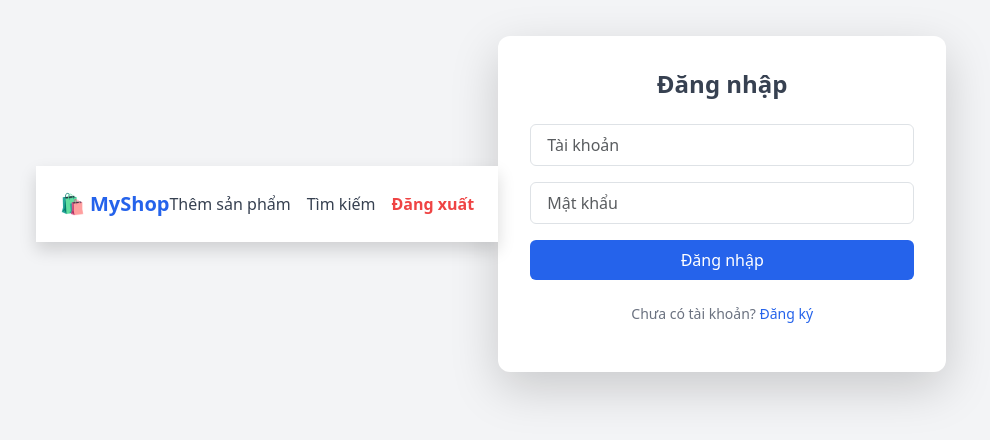
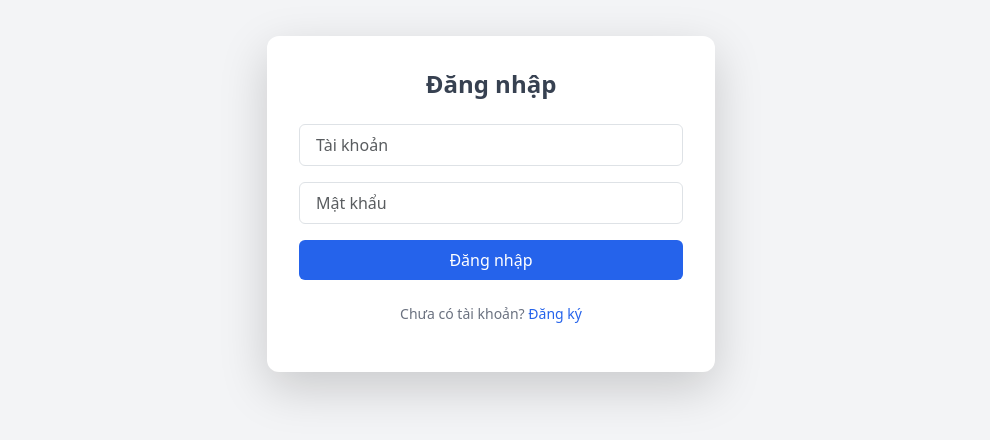
Before and after one commit to lammins/Project_fontend, a React (Create React App) app: page /login in a window 1280 px wide. Shown: the part 196-636 px from the top of the page, without its empty margins (149-1139 px from the left). Built offline with nearby package versions, Linux system fonts and the light colour scheme.

Commit message:
Update Login.js

```diff
--- a/src/components/Login.js
+++ b/src/components/Login.js
@@ -21,24 +21,6 @@ export default function Login() {
 
   return (
     <div className="min-h-screen flex items-center justify-center bg-gray-100">
-    <nav className="flex justify-between items-center p-4 shadow bg-white sticky top-0 z-10">
-        <div className="text-xl font-bold text-blue-600 cursor-pointer" onClick={() => navigate('/home')}>
-          🛍️ MyShop
-        </div>
-        <div className="space-x-4">
-          <button onClick={() => navigate('/add')} className="text-gray-700 hover:text-blue-500">Thêm sản phẩm</button>
-          <button onClick={() => navigate('/search')} className="text-gray-700 hover:text-blue-500">Tìm kiếm</button>
-          <button
-            onClick={() => {
-              localStorage.removeItem('token');
-              navigate('/login');
-            }}
-            className="text-red-500 font-semibold"
-          >
-            Đăng xuất
-          </button>
-        </div>
-      </nav>
       <div className="bg-white p-8 rounded-xl shadow-lg w-full max-w-md">
         <h2 className="text-2xl font-bold mb-6 text-center text-gray-700">Đăng nhập</h2>
         <input className="form-control mb-3 w-full border px-3 py-2 rounded" placeholder="Tài khoản" value={username} onChange={(e) => setUsername(e.target.value)} />
```
